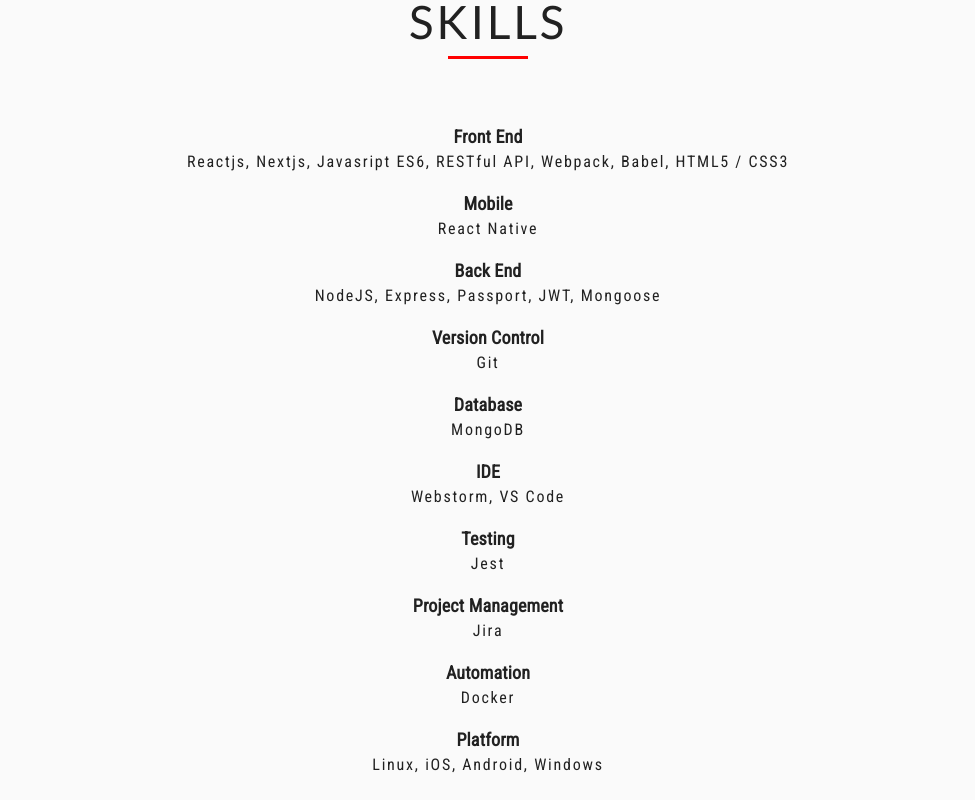
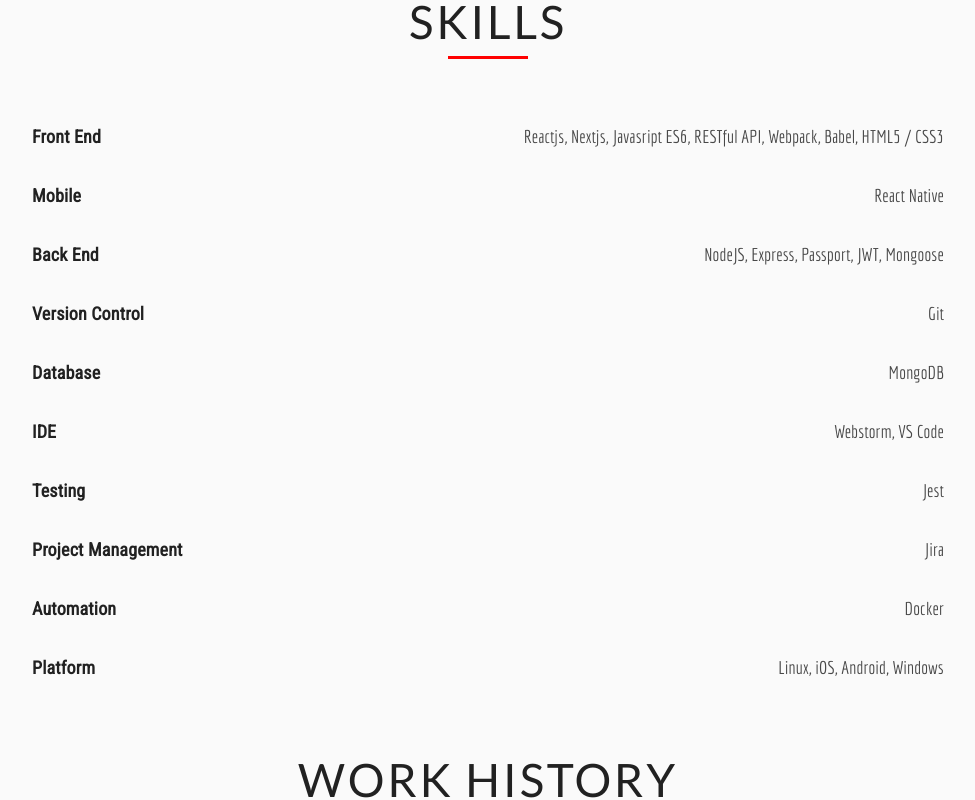
Before and after one commit to lebroz/my-portfolio, a Next.js app: page / in a window 1280 px wide. Shown: the part 1140-1940 px from the top of the page, without its empty margins (152-1127 px from the left). Built offline with nearby package versions, Linux system fonts and the light colour scheme.

Commit message:
create simple list key/value, write new sections data

```diff
--- a/src/components/Header/index.js
+++ b/src/components/Header/index.js
@@ -5,7 +5,7 @@
 import {
     DEFAULT_SPACING,
     SECTION_TITLE_ABOUT,
-    SECTION_TITLE_CONTACT,
+    SECTION_TITLE_EDUCATION,
     SECTION_TITLE_HOME,
     SECTION_TITLE_WORKS,
     SECTION_TITLE_SKILLS,
@@ -13,7 +13,7 @@
 
 const ButtonHeader = ({ title }: { title: string }) => {
     return (
-        <Box style={{ marginTop: DEFAULT_SPACING, padding: DEFAULT_SPACING }}>
+        <Box style={{ marginTop: DEFAULT_SPACING, padding: DEFAULT_SPACING * 2}}>
             <Link href={`#${title.toLowerCase().split(' ')[0]}`}>
                 <a
                     style={{
@@ -47,7 +47,7 @@
             <ButtonHeader title={SECTION_TITLE_ABOUT} />
             <ButtonHeader title={SECTION_TITLE_SKILLS} />
             <ButtonHeader title={SECTION_TITLE_WORKS} />
-            <ButtonHeader title={SECTION_TITLE_CONTACT} />
+            <ButtonHeader title={SECTION_TITLE_EDUCATION} />
         </Box>
     )
 }
--- /dev/null
+++ b/src/components/List/ListEducation.js
@@ -0,0 +1,50 @@
+// @flow
+import React from 'react'
+import { ListWorksHeader } from './ListWorks'
+import { GREY_10_LIGHT } from '../../consts/colors'
+import { DEFAULT_SPACING } from '../../consts'
+
+const ListEducation = ({ data }: { data: Object }) => {
+    return (
+        <>
+            {data.map((item, index) => {
+                return (
+                    <div
+                        key={index}
+                        style={{
+                            marginBottom:
+                                index === data.length - 1
+                                    ? 0
+                                    : DEFAULT_SPACING * 4,
+                        }}
+                    >
+                        <ListWorksHeader
+                            leftTitle={item.title}
+                            rightTitle={item.date}
+                            index={index}
+                        />
+                        <ListWorksHeader
+                            leftTitle={item.subtitle}
+                            rightTitle={item.location}
+                            index={index}
+                            leftStyle={{
+                                fontFamily: 'Economica',
+                                fontWeight: 700,
+                                fontSize: 18,
+                                color: GREY_10_LIGHT,
+                            }}
+                            rightStyle={{
+                                fontFamily: 'Economica',
+                                fontWeight: 700,
+                                fontSize: 18,
+                                color: GREY_10_LIGHT,
+                            }}
+                        />
+                    </div>
+                )
+            })}
+        </>
+    )
+}
+
+export default ListEducation
--- a/src/components/List/ListWorks.js
+++ b/src/components/List/ListWorks.js
@@ -5,7 +5,7 @@
 import Box from '@material-ui/core/Box'
 import { GREY_10_LIGHT, GREY_10 } from '../../consts/colors'
 
-const ListWorksHeader = ({
+export const ListWorksHeader = ({
     leftTitle,
     leftStyle,
     rightTitle,
@@ -44,7 +44,7 @@
     )
 }
 
-const ListWorksMainTasks = ({
+export const ListWorksMainTasks = ({
     data,
     end,
 }: {
--- /dev/null
+++ b/src/components/List/index.js
@@ -0,0 +1,42 @@
+// @flow
+import React from 'react'
+import {ListWorksHeader} from './ListWorks'
+import {GREY_10_LIGHT} from '../../consts/colors'
+import {DEFAULT_SPACING} from '../../consts'
+
+const List = ({data}: { data: Object }) => {
+    return (
+        <>
+            {data.map((item, index) => {
+                return (
+                    <div
+                        key={index}
+                        style={{
+                            marginBottom:
+                                index === data.length - 1
+                                    ? 0
+                                    : DEFAULT_SPACING * 4,
+                        }}
+                    >
+                        <ListWorksHeader
+                            leftTitle={item.key}
+                            rightTitle={item.value}
+                            index={index}
+                            leftStyle={{
+                                fontWeight: 700,
+                                fontSize: 18,
+                            }}
+                            rightStyle={{
+                                fontFamily: 'Economica',
+                                fontWeight: 400,
+                                fontSize: 18,
+                                color: GREY_10_LIGHT,
+                            }}
+                        />
+                    </div>
+                )
+            })}
+        </>
+    )
+}
+export default List;
--- a/src/consts/index.js
+++ b/src/consts/index.js
@@ -4,49 +4,52 @@
 export const SECTION_TITLE_ABOUT = 'About Me'
 export const SECTION_TITLE_SKILLS = 'Skills'
 export const SECTION_TITLE_WORKS = 'Work History'
+export const SECTION_TITLE_EDUCATION = 'Educational background'
+export const SECTION_TITLE_LANGUAGES = 'Languages'
+export const SECTION_TITLE_HOBBIES = 'Hobbies'
 export const SECTION_TITLE_CONTACT = 'Contact'
 
 export const ALL_SKILLS = [
     {
-        title: 'Front End',
-        skills:
+        key: 'Front End',
+        value:
             'Reactjs, Nextjs, Javasript ES6, RESTful API, Webpack, Babel, HTML5 / CSS3',
     },
     {
-        title: 'Mobile',
-        skills: 'React Native',
+        key: 'Mobile',
+        value: 'React Native',
     },
     {
-        title: 'Back End',
-        skills: 'NodeJS, Express, Passport, JWT, Mongoose',
+        key: 'Back End',
+        value: 'NodeJS, Express, Passport, JWT, Mongoose',
     },
     {
-        title: 'Version Control',
-        skills: 'Git',
+        key: 'Version Control',
+        value: 'Git',
     },
     {
-        title: 'Database',
-        skills: 'MongoDB',
+        key: 'Database',
+        value: 'MongoDB',
     },
     {
-        title: 'IDE',
-        skills: 'Webstorm, VS Code',
+        key: 'IDE',
+        value: 'Webstorm, VS Code',
     },
     {
-        title: 'Testing',
-        skills: 'Jest',
+        key: 'Testing',
+        value: 'Jest',
     },
     {
-        title: 'Project Management',
-        skills: 'Jira',
+        key: 'Project Management',
+        value: 'Jira',
     },
     {
-        title: 'Automation',
-        skills: 'Docker',
+        key: 'Automation',
+        value: 'Docker',
     },
     {
-        title: 'Platform',
-        skills: 'Linux, iOS, Android, Windows',
+        key: 'Platform',
+        value: 'Linux, iOS, Android, Windows',
     },
 ]
 
@@ -102,3 +105,68 @@
         tasks: ['Phoning, mailing, prospecting', 'Website referencing'],
     },
 ]
+
+export const ALL_EDUCATION = [
+    {
+        title: 'Epitech  Graduate Diploma in Information Technology',
+        date: '2016 - Expected 2021',
+        subtitle: 'Epitech, Graduate School of Digital Innovation',
+        location: 'Paris, France',
+    },
+    {
+        title: 'Faculty of Biology in Strasbourg',
+        date: '2015 - 2016',
+        subtitle: 'First Year',
+        location: 'Strasbourg, France',
+    },
+    {
+        title: 'Faculty of Medicine in Nancy',
+        date: '2013 - 2015',
+        subtitle: 'First Year',
+        location: 'Strasbourg, France',
+    },
+    {
+        title: 'Terminale S at the Lycée Beau Jardin in Saint-Dié',
+        date: '2012 - 2013',
+        subtitle: 'A-level with a fair degree of honours',
+        location: 'St-Dié-des-Vosges, France',
+    },
+]
+
+export const ALL_LANGUAGES = [
+    {
+        key: 'French',
+        value: 'Mother Tongue',
+    },
+    {
+        key: 'English',
+        value: 'Intermediate Level (TOEIC 750, TOEFL 81)',
+    },
+    {
+        key: 'Spanish',
+        value: 'Conversational',
+    },
+]
+
+export const CONTACT_INFORMATIONS = [
+    {
+        key: 'Address',
+        value: '1409/247, Peel St, North Melbourne, VIC 3051',
+    },
+    {
+        key: 'Phone',
+        value: '0403 687 430',
+    },
+    {
+        key: 'Email',
+        value: 'romainlancia@gmail.com',
+    },
+    {
+        key: 'Linkedin',
+        value: '@romain-lancia',
+    },
+    {
+        key: 'Github',
+        value: '@lebroz',
+    },
+]
--- a/src/pages/index.js
+++ b/src/pages/index.js
@@ -10,18 +10,25 @@
 import { ABOUT_ME } from '../consts/strings'
 import {
     SECTION_TITLE_ABOUT,
-    SECTION_TITLE_CONTACT,
+    SECTION_TITLE_EDUCATION,
     SECTION_TITLE_WORKS,
     SECTION_TITLE_SKILLS,
     ALL_SKILLS,
     ALL_TASKS_WORKS,
     SECTION_TITLE_HOME,
+    ALL_EDUCATION,
+    SECTION_TITLE_HOBBIES,
+    SECTION_TITLE_CONTACT,
+    SECTION_TITLE_LANGUAGES,
+    ALL_LANGUAGES,
+    CONTACT_INFORMATIONS,
 } from '../consts'
-import ListSkills from '../components/List/ListSkills'
 import ListWorks from '../components/List/ListWorks'
 import FloatingButton from '../components/FloatingButton'
 import ExpandMore from '@material-ui/icons/ExpandMore'
 import ArrowUpward from '@material-ui/icons/ArrowUpward'
+import ListEducation from '../components/List/ListEducation'
+import List from "../components/List";
 
 const App = () => {
     const [posScrollbar, setPosScrollbar] = useState(0)
@@ -106,13 +113,22 @@
                     </Box>
                 </Section>
                 <Section title={SECTION_TITLE_SKILLS}>
-                    <ListSkills data={ALL_SKILLS} />
+                    <List data={ALL_SKILLS} />
                 </Section>
                 <Section title={SECTION_TITLE_WORKS}>
                     <ListWorks data={ALL_TASKS_WORKS} />
                 </Section>
+                <Section title={SECTION_TITLE_EDUCATION}>
+                    <ListEducation data={ALL_EDUCATION} />
+                </Section>
+                <Section title={SECTION_TITLE_LANGUAGES}>
+                    <List data={ALL_LANGUAGES} />
+                </Section>
+                <Section title={SECTION_TITLE_HOBBIES}>
+                    <div />
+                </Section>
                 <Section title={SECTION_TITLE_CONTACT}>
-                    <Box />
+                    <List data={CONTACT_INFORMATIONS} />
                 </Section>
                 <FloatingButton
                     goto={SECTION_TITLE_HOME}
```
